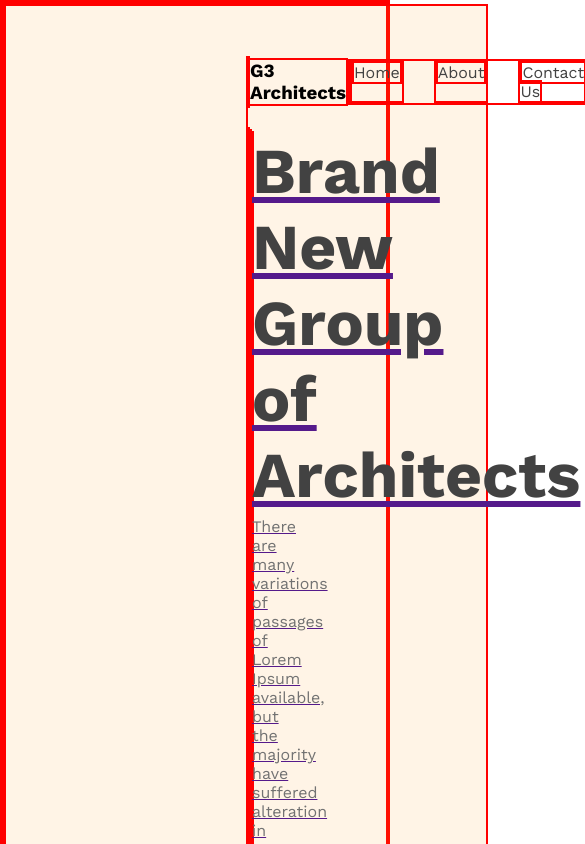
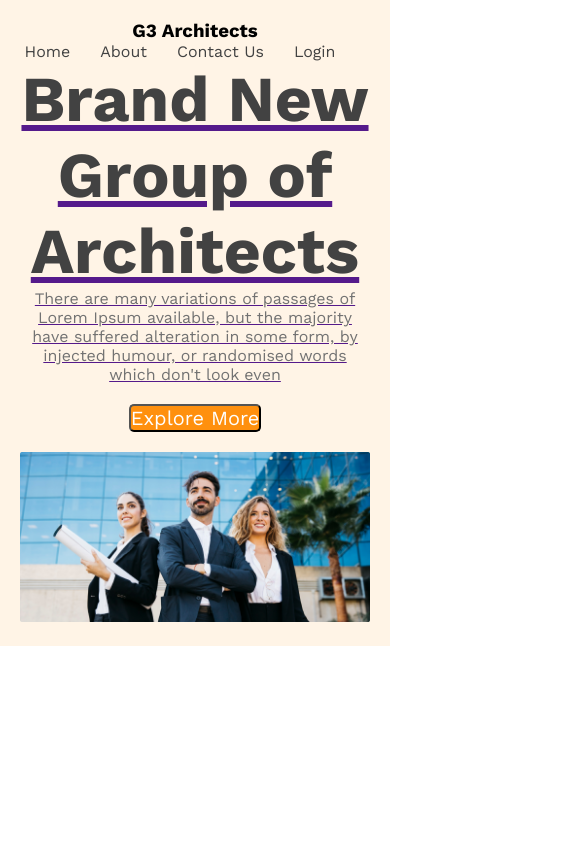
Before and after one commit to Shohel310/G3-Architect-website, a plain HTML site: page index.html in a window 390 px wide. Shown: the top 844 px of the page, 585 px wide, since content can reach past the window. Drawn offline with nearby package versions, Linux system fonts and the light colour scheme.

Commit message:
responsive ness for mobile and medium devices

```diff
--- a/index.html
+++ b/index.html
@@ -24,7 +24,7 @@
                 <p class="banner-description">There are many variations of passages of Lorem Ipsum available, but the majority have suffered alteration in some form, by injected humour, or randomised words which don't look even</p>
                 <button class="btn-primary">Explore More</button>
             </div>
-            <img src="/images/banner.png">
+            <img class="banner-image" src="/images/banner.png">
 
         </div>
     </header>
--- a/styles/style.css
+++ b/styles/style.css
@@ -3,18 +3,23 @@
 /* shared style */
 *{
     font-family: 'Work Sans', sans-serif;
-    border: 2px solid red;
-    box-sizing: border-box;
+    /* border: 2px solid red;
+    box-sizing: border-box; */
     margin: 0;
     padding: 0;
 }
-btn-primary{
-
+.btn-primary{
+    border-radius:5px;
+    font-size: 1.25rem;
+    background: #FF900E;
+    margin: 20px 25px;
+    color:white;
+    cursor: pointer;
 }
 /* header style */
 header{
     background: rgba(255, 144, 14, 0.1);
-    padding: 50px 240px;
+    padding: 50px 200px;
     /* margin: 0 auto;
     width: 80%; */
     }
@@ -22,6 +27,7 @@ nav{
     display: flex;
     justify-content: space-between;
     align-items: center;
+    width:100%;
 }
 nav-title{
 color: #131313;
@@ -51,8 +57,35 @@ nav li a{
 .banner-title{
     font-size: 4rem;
     font-weight: 700px;
-    color:#424242
+    color:#424242;
 }
 .banner-description{
     color: #727272;
 }
+.banner-image{
+    width: 100%;
+}
+
+
+/* responsive styles */
+
+/* mobile devices */
+@media screen and (max-width: 576px) {
+   header{
+    padding: 20px;
+   }
+   nav {
+    flex-direction: column;
+   }
+    }
+
+    /* medium devices  */
+@media screen and (min-width:576px) and (max-width:992px){
+    header{
+        padding: 50px;
+       }
+       nav {
+        flex-direction: column;
+    }
+
+}
```
